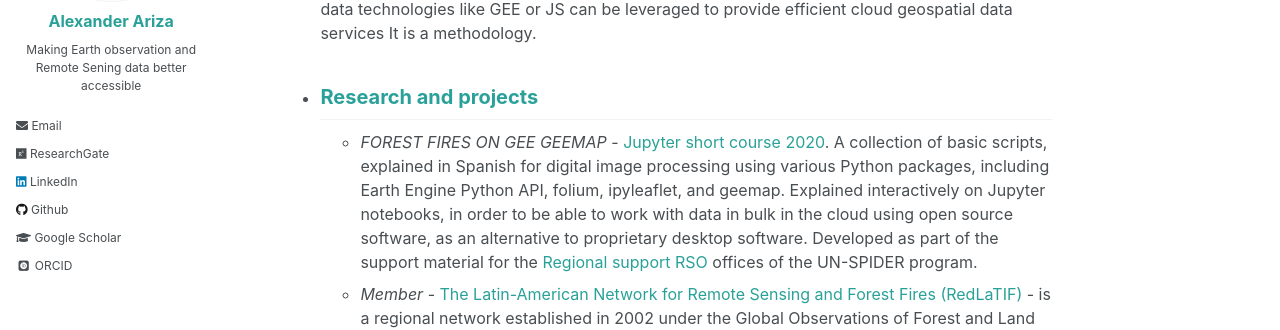
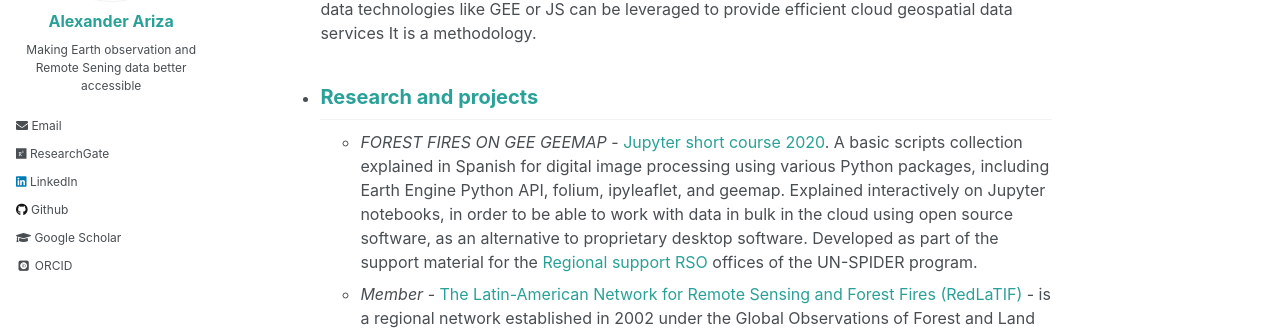
Before and after one commit to Alexanderariza/alexanderariza.github.io, a Jekyll site: the page built from _pages/about.md, in a window 1280 px wide and 900 px high, scrolled down 821 px. Shown: the part 210-540 px from the top of the window. Built offline with Jekyll 4.4.1, drawn with Linux system fonts in a browser that asks for light colours; some web fonts are replaced.

```diff
--- a/_pages/about.md
+++ b/_pages/about.md
@@ -28,6 +28,6 @@ It is a methodology.
 
 - Research and projects
 ------
-  - *FOREST FIRES ON GEE GEEMAP* - [Jupyter short course 2020](https://github.com/Alexanderariza/FOREST-FIRES-ON-GEE-GEEMAP). A collection of basic scripts, explained in Spanish for digital image processing using various Python packages, including Earth Engine Python API, folium, ipyleaflet, and geemap. Explained interactively on Jupyter notebooks, in order to be able to work with data in bulk in the cloud using open source software, as an alternative to proprietary desktop software. Developed as part of the support material for the [Regional support RSO](http://kp.un-spider.org/network/regional-support-offices) offices of the UN-SPIDER program.
+  - *FOREST FIRES ON GEE GEEMAP* - [Jupyter short course 2020](https://github.com/Alexanderariza/FOREST-FIRES-ON-GEE-GEEMAP). A basic scripts collection explained in Spanish for digital image processing using various Python packages, including Earth Engine Python API, folium, ipyleaflet, and geemap. Explained interactively on Jupyter notebooks, in order to be able to work with data in bulk in the cloud using open source software, as an alternative to proprietary desktop software. Developed as part of the support material for the [Regional support RSO](http://kp.un-spider.org/network/regional-support-offices) offices of the UN-SPIDER program.
   - *Member* - [The Latin-American Network for Remote Sensing and Forest Fires (RedLaTIF)](https://gofcgold.org/regional-networks/red-latinoamerica-deteledeteccion-e-incendios-forestales-redlatif) -  is a regional network established in 2002 under the Global Observations of Forest and Land Dynamics (GOFC/GOLD)-Fire Mapping and Monitoring Theme.
   - *Co-Founder* - [Cosmo-LifeLearn](https://glocal-lifelearn.o) - Launched in 2020, Cosmo-LifeLearn is a NGO that is supporting education initiatives worldwide, aiming to give disadvantaged children access to the science and space technologies education. The mission is to inspire and enrich upper-elementary-aged kids' learning of space and Earth science online through fun games, hands-on activities, informative articles and engaging short videos. With material in both English and Spanish and resources for parents and teachers. [Join us!](bit.ly/womeningeospatial_sig)
```
